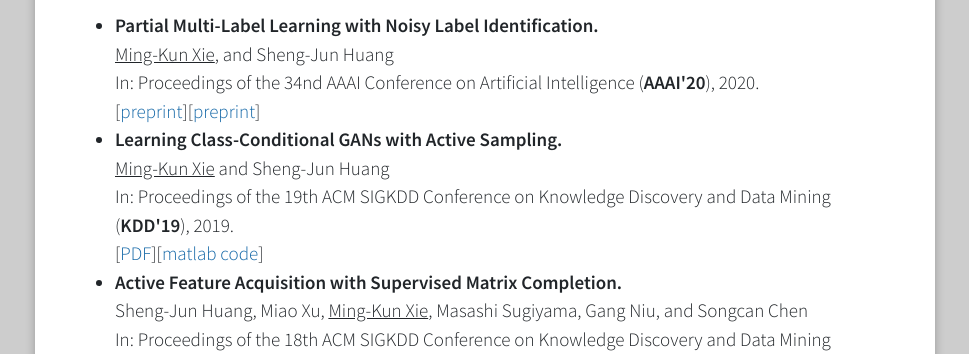
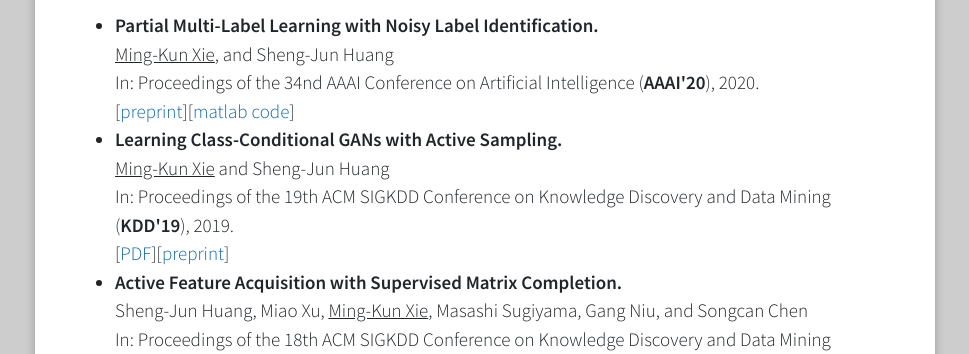
Before and after one commit to xiemk/xiemk.github.io, a Jekyll site: the page index.html, which Jekyll copies as it is, in a window 1280 px wide. Shown: the part 446-800 px from the top of the page, without its empty margins (155-1124 px from the left). Built offline with Jekyll 4.4.1, drawn with Linux system fonts in a browser that asks for light colours.

Commit message:
upload source code of PML-NI

```diff
--- a/index.html
+++ b/index.html
@@ -178,9 +178,9 @@
    <h2>Publications</h2>
         <ul>
         <tr>
-          <td class="pub_td2"><li><b>Partial Multi-Label Learning with Noisy Label Identification.</b><br><u>Ming-Kun Xie</u>, and Sheng-Jun Huang<br>In: Proceedings of the 34nd AAAI Conference on Artificial Intelligence (<strong>AAAI'20</strong>), 2020.<br>[<a href="publication/aaai20-pml-ni-preprint.pdf">preprint</a>][<a href="code/PML-NI.zip">preprint</a>]</li>
+          <td class="pub_td2"><li><b>Partial Multi-Label Learning with Noisy Label Identification.</b><br><u>Ming-Kun Xie</u>, and Sheng-Jun Huang<br>In: Proceedings of the 34nd AAAI Conference on Artificial Intelligence (<strong>AAAI'20</strong>), 2020.<br>[<a href="publication/aaai20-pml-ni-preprint.pdf">preprint</a>][<a href="code/PML-NI.zip">matlab code</a>]</li>
          </td>
-          <td class="pub_td2"><li><b>Learning Class-Conditional GANs with Active Sampling.</b><br><u>Ming-Kun Xie</u> and Sheng-Jun Huang <br>In: Proceedings of the 19th ACM SIGKDD Conference on Knowledge Discovery and Data Mining (<strong>KDD'19</strong>), 2019.<br>[<a href="publication/kdd19-alcg_pdf.pdf">PDF</a>][<a href="publication/kdd19-alcg.pdf">matlab code</a>]</li>
+          <td class="pub_td2"><li><b>Learning Class-Conditional GANs with Active Sampling.</b><br><u>Ming-Kun Xie</u> and Sheng-Jun Huang <br>In: Proceedings of the 19th ACM SIGKDD Conference on Knowledge Discovery and Data Mining (<strong>KDD'19</strong>), 2019.<br>[<a href="publication/kdd19-alcg_pdf.pdf">PDF</a>][<a href="publication/kdd19-alcg.pdf">preprint</a>]</li>
          </td>
 
           <td class="pub_td2"><li><b>Active Feature Acquisition with Supervised Matrix Completion.</b><br>Sheng-Jun Huang, Miao Xu, <u>Ming-Kun Xie</u>, Masashi Sugiyama, Gang Niu, and Songcan Chen<br>In: Proceedings of the 18th ACM SIGKDD Conference on Knowledge Discovery and Data Mining (<strong>KDD'18</strong>), 2018.<br>[<a href="publication/kdd18-afasmc-conf.pdf">PDF</a>][<a href="https://arxiv.org/pdf/1802.05380.pdf">arXiv</a>]</li>
```
